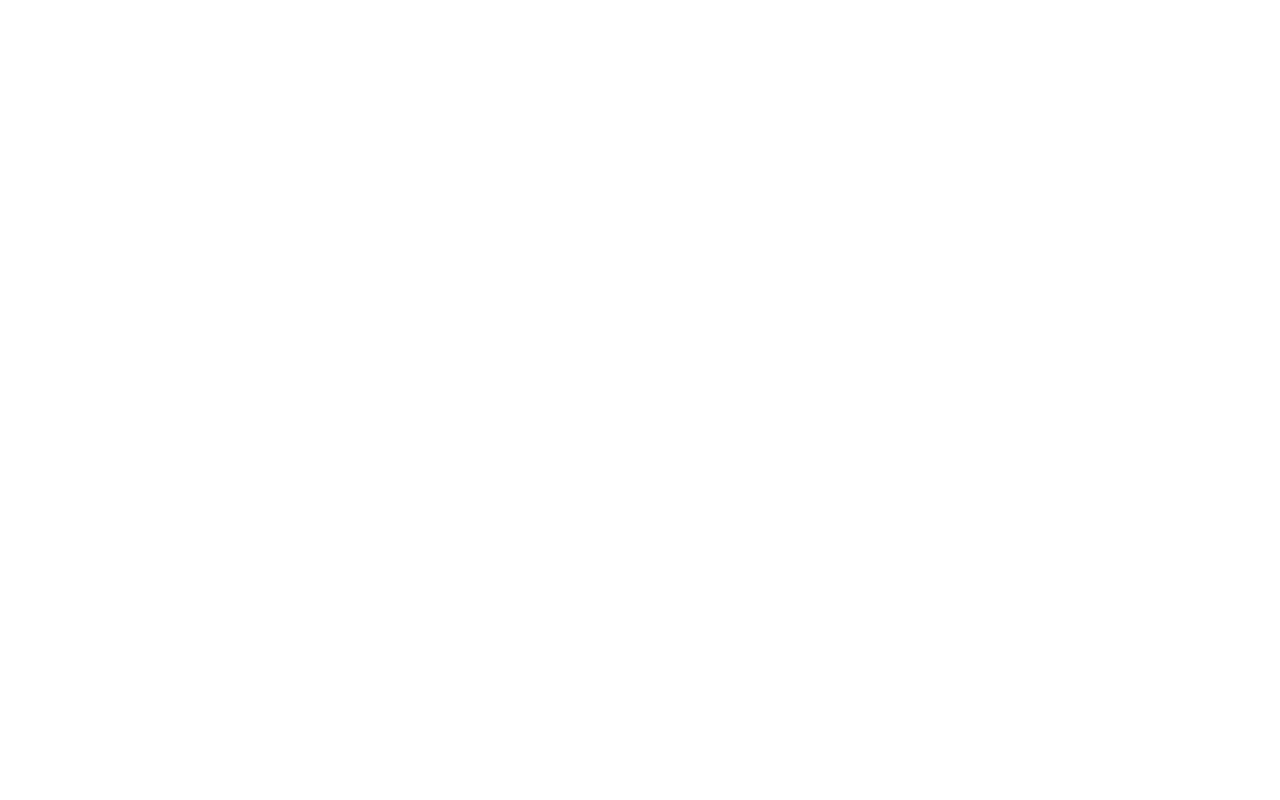
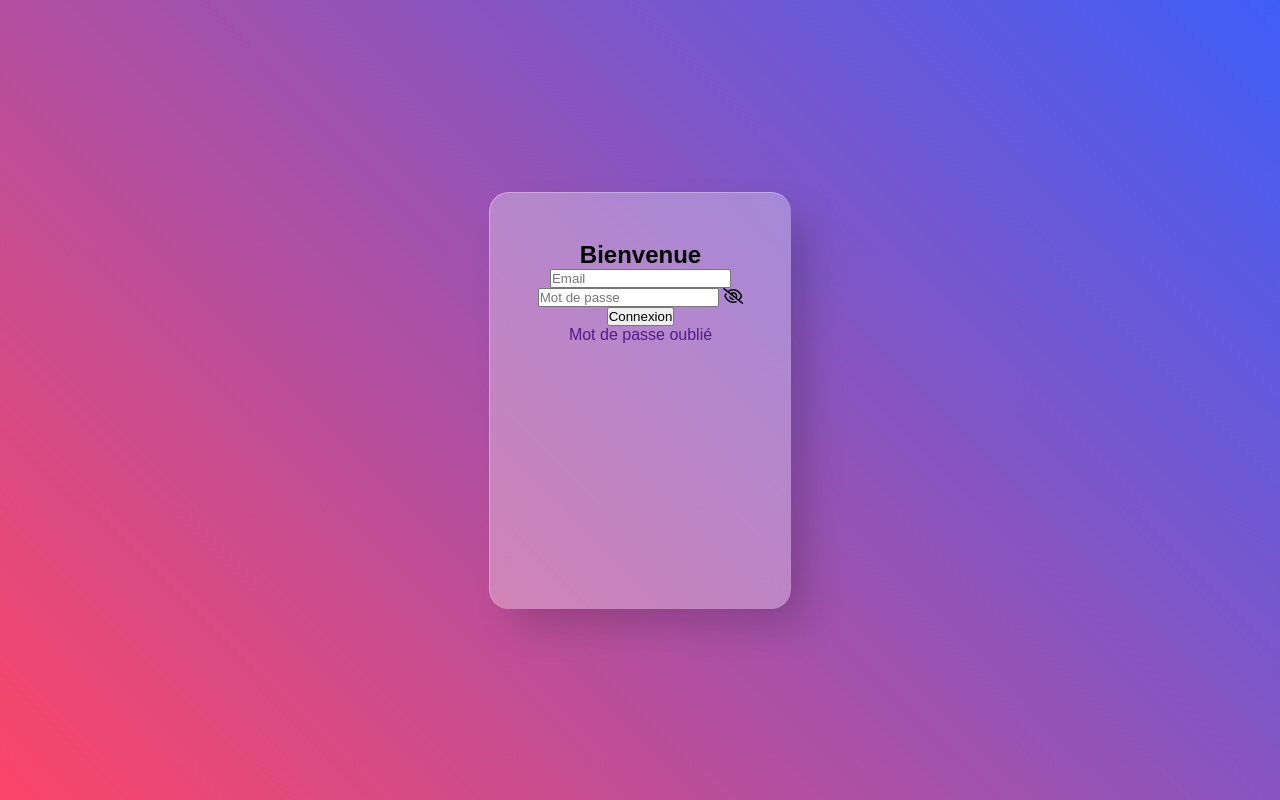
Before and after one commit to Sti3v/ONNE, a plain HTML site: page Tous les entranement/Apprendre le js/apj.html in a window 1280 px wide. Drawn offline with Linux system fonts and the light colour scheme.

Commit message:
ajoue de page de connexion test

```diff
--- a/Tous les entranement/Apprendre le js/apj.css
+++ b/Tous les entranement/Apprendre le js/apj.css
@@ -0,0 +1,34 @@
+* {
+  margin: 0;
+  padding: 0;
+  outline: none;
+}
+
+body{
+  background: linear-gradient(45deg, #fc4668, #3f5ef8);
+}
+
+main {
+  position: relative;
+  height: 100vh;
+  display: flex;
+  align-items: center;
+  justify-content: center;
+  font-family: arial, sans-serif;
+}
+
+form {
+  background-color: rgba(255,255,255,0.3);
+  border-radius: 20px;
+  padding: 3rem;
+  height: 320px;
+  border-left: 1px solid rgba(255,255,255,0.3);
+  border-top: 1px solid rgba(255,255,255,0.3);
+  box-shadow: 20px 20px 40px -6px rgba(0,0,0,0.2);
+  text-align: center;
+}
+
+a {
+  text-decoration: none;
+  color: rgba(0,0,0 blue, alpha)
+}
--- a/Tous les entranement/Apprendre le js/apj.html
+++ b/Tous les entranement/Apprendre le js/apj.html
@@ -4,17 +4,21 @@
     <meta charset="UTF-8" />
     <meta http-equiv="X-UA-Compatible" content="IE=edge" />
     <meta name="viewport" content="width=device-width, initial-scale=1.0" />
+    <link rel="stylesheet" href="https://cdnjs.cloudflare.com/ajax/libs/font-awesome/6.3.0/css/all.min.css" integrity="sha512-SzlrxWUlpfuzQ+pcUCosxcglQRNAq/DZjVsC0lE40xsADsfeQoEypE+enwcOiGjk/bSuGGKHEyjSoQ1zVisanQ==" crossorigin="anonymous" referrerpolicy="no-referrer" />
+    <link rel="stylesheet" href="apj.css">
+    <script src="apj.js"></script>
     <title>Apprendre le JS</title>
   </head>
   <body>
-    <header>
-
-    </header>
     <main>
-
+      <form>
+        <h2>Bienvenue</h2>
+        <input type="email" placeholder="Email"> <br>
+        <input type="password" placeholder="Mot de passe">
+        <i class="fa-regular fa-eye-slash"></i> <br>
+        <button>Connexion</button> <br>
+        <a href="">Mot de passe oublié</a>
+      </form>
     </main>
-    <footer>
-
-    </footer>
   </body>
 </html>
--- a/Tous les entranement/Apprendre le js/apj.js
+++ /dev/null
@@ -1,2 +0,0 @@
-let numberOfSeasons = 6 ;
-let numberOfEpisodes = 10 ;
```
